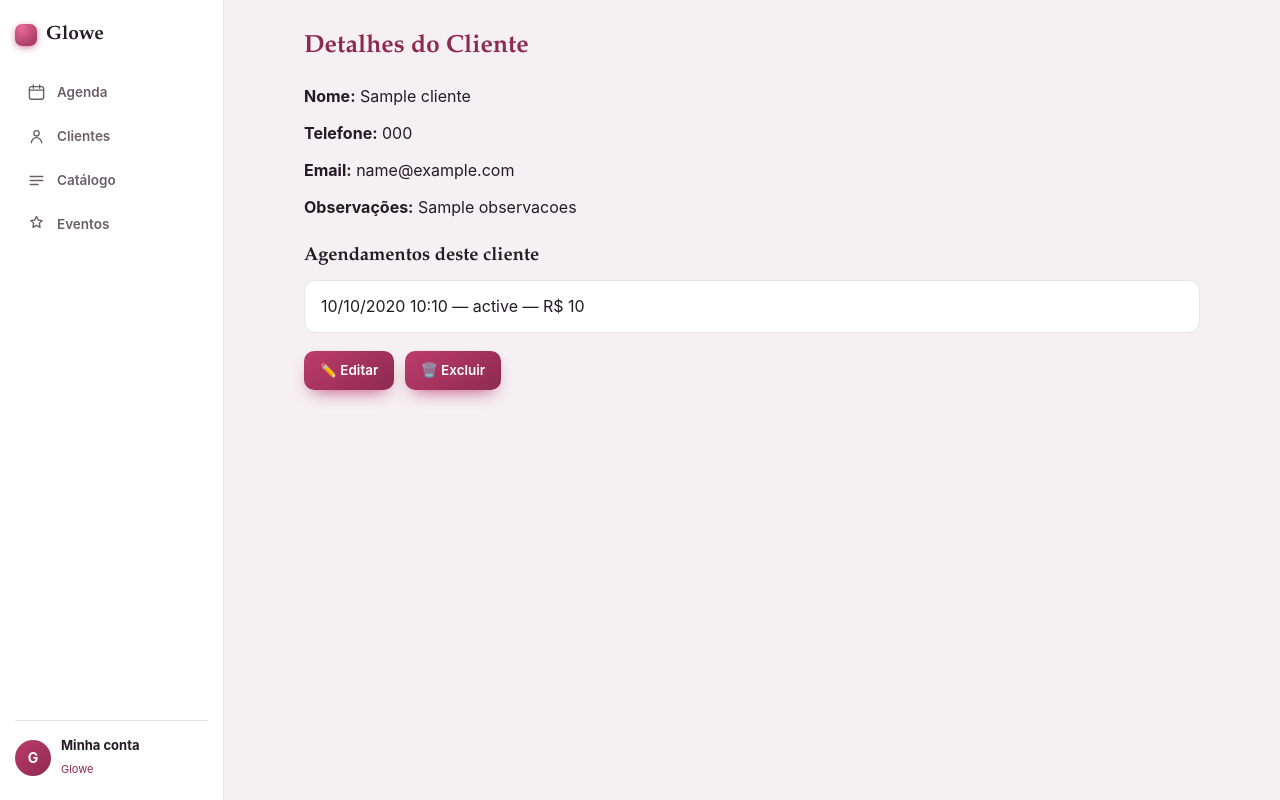
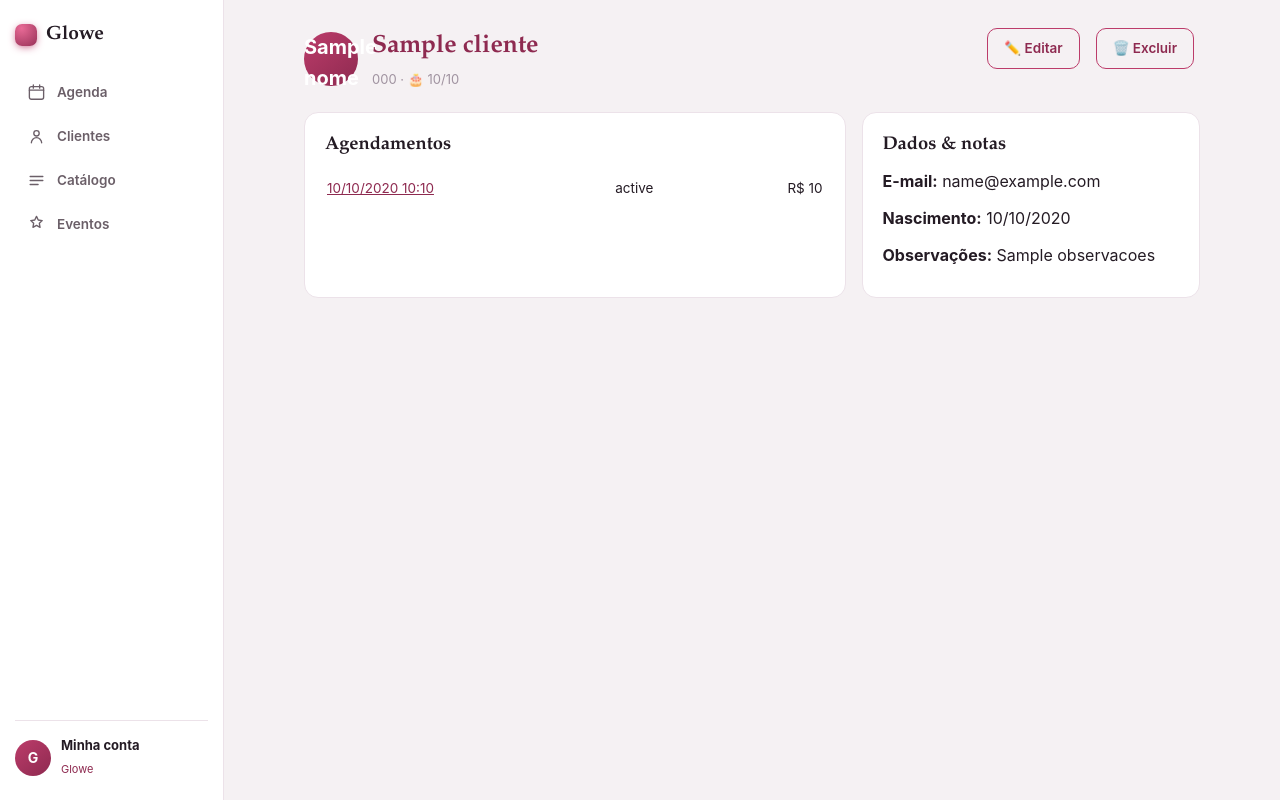
Before and after one commit to luizeduardoritter1/glowe, a Django app: template backend/core/templates/core/detalhe_cliente.html in a window 1280 px wide. Run offline with Django 5.2, Linux system fonts and the light colour scheme; the template is opened without the code that fills it: most values are stand-ins (such as "Sample title", 1, 10 or a date in 2020).

Commit message:
style: detalhes viram paineis (A3, mirando o mockup)

```diff
--- a/backend/core/templates/core/base.html
+++ b/backend/core/templates/core/base.html
@@ -70,6 +70,21 @@
         /* ===== Painéis / cards ===== */
         .panel { background: var(--sf); border: 1px solid var(--line); border-radius: 14px; padding: 18px 20px; margin-bottom: 16px; }
         .cols { display: grid; grid-template-columns: 1.6fr 1fr; gap: 16px; }
+        .panel h3:first-child { margin-top: 0; }
+        .phead-cli { display: flex; gap: 14px; align-items: center; }
+        .tbl.mini { border: none; }
+        .tbl.mini td { padding: 9px 2px; }
+        .tot { display: flex; justify-content: space-between; align-items: baseline; padding-top: 12px; margin-top: 6px; border-top: 2px solid var(--rose-soft); }
+        .tot b { font-family: var(--serif); font-size: 1.35rem; color: var(--rose-ink); }
+        .money { display: flex; justify-content: space-between; font-size: 13.5px; padding: 8px 0; border-bottom: 1px solid var(--line); }
+        .money:last-child { border: none; }
+        .money b { font-variant-numeric: tabular-nums; }
+        .ev-row { display: flex; align-items: center; gap: 11px; padding: 10px 0; border-bottom: 1px solid var(--line); }
+        .ev-row:last-child { border: none; }
+        .ev-row .grow { flex: 1; }
+        .ev-row b { font-size: 13.5px; }
+        .ev-row small { display: block; color: var(--ink3); font-size: 11.5px; }
+        .ev-dot { color: var(--rose); }
 
         /* Chips e cores semânticas */
         .chip { font-size: 10.5px; font-weight: 700; padding: 3px 9px; border-radius: 20px; background: var(--sf2); color: var(--ink2); border: 1px solid var(--line); white-space: nowrap; }
--- a/backend/core/templates/core/detalhe_cliente.html
+++ b/backend/core/templates/core/detalhe_cliente.html
@@ -1,21 +1,42 @@
 {% extends 'core/base.html' %}
 
-{% block titulo %}Detalhes do Cliente — Glowe{% endblock %}
+{% block titulo %}{{ cliente.nome }} — Glowe{% endblock %}
 
 {% block conteudo %}
-    <h2>Detalhes do Cliente</h2>
-    <p><strong>Nome:</strong> {{ cliente.nome }}</p>
-    <p><strong>Telefone:</strong> {{ cliente.telefone }}</p>
-    <p><strong>Email:</strong> {{ cliente.email }}</p>
-    <p><strong>Observações:</strong> {{ cliente.observacoes }}</p>
-    <h3>Agendamentos deste cliente</h3>
-    <ul>
-        {% for agendamento in cliente.agendamentos.all %}
-            <li>{{ agendamento.data_hora|date:"d/m/Y H:i" }} — {{ agendamento.status }} — R$ {{ agendamento.valor_total }}</li>
-        {% empty %}
-            <li>Este cliente ainda não tem agendamentos.</li>
-        {% endfor %}
-    </ul>
-    <a href="{% url 'editar_cliente' cliente.id %}">✏️ Editar</a>
-    <a href="{% url 'excluir_cliente' cliente.id %}">🗑️ Excluir</a>
+    <div class="phead">
+        <div class="phead-cli">
+            <span class="av lg">{{ cliente.nome|first }}</span>
+            <div>
+                <h2>{{ cliente.nome }}</h2>
+                <p class="sub">{{ cliente.telefone }}{% if cliente.data_nascimento %} · 🎂 {{ cliente.data_nascimento|date:"d/m" }}{% endif %}</p>
+            </div>
+        </div>
+        <div class="phead-r">
+            <a class="cta ghost" href="{% url 'editar_cliente' cliente.id %}">✏️ Editar</a>
+            <a class="cta ghost" href="{% url 'excluir_cliente' cliente.id %}">🗑️ Excluir</a>
+        </div>
+    </div>
+
+    <div class="cols">
+        <div class="panel">
+            <h3>Agendamentos</h3>
+            <table class="tbl mini">
+                {% for a in cliente.agendamentos.all %}
+                <tr>
+                    <td><a href="{% url 'detalhe_agendamento' a.id %}">{{ a.data_hora|date:"d/m/Y H:i" }}</a></td>
+                    <td>{{ a.get_status_display }}</td>
+                    <td class="ta-r">R$ {{ a.valor_total }}</td>
+                </tr>
+                {% empty %}
+                <tr><td>Nenhum agendamento ainda.</td></tr>
+                {% endfor %}
+            </table>
+        </div>
+        <div class="panel">
+            <h3>Dados &amp; notas</h3>
+            <p><strong>E-mail:</strong> {{ cliente.email|default:"—" }}</p>
+            <p><strong>Nascimento:</strong> {{ cliente.data_nascimento|date:"d/m/Y"|default:"—" }}</p>
+            <p><strong>Observações:</strong> {{ cliente.observacoes|default:"—" }}</p>
+        </div>
+    </div>
 {% endblock %}
```
Also changed, not shown: backend/core/templates/core/detalhe_agendamento.html (+33 -16 lines), backend/core/templates/core/detalhe_evento.html (+34 -18 lines), backend/core/templates/core/detalhe_item.html (+18 -8 lines).
